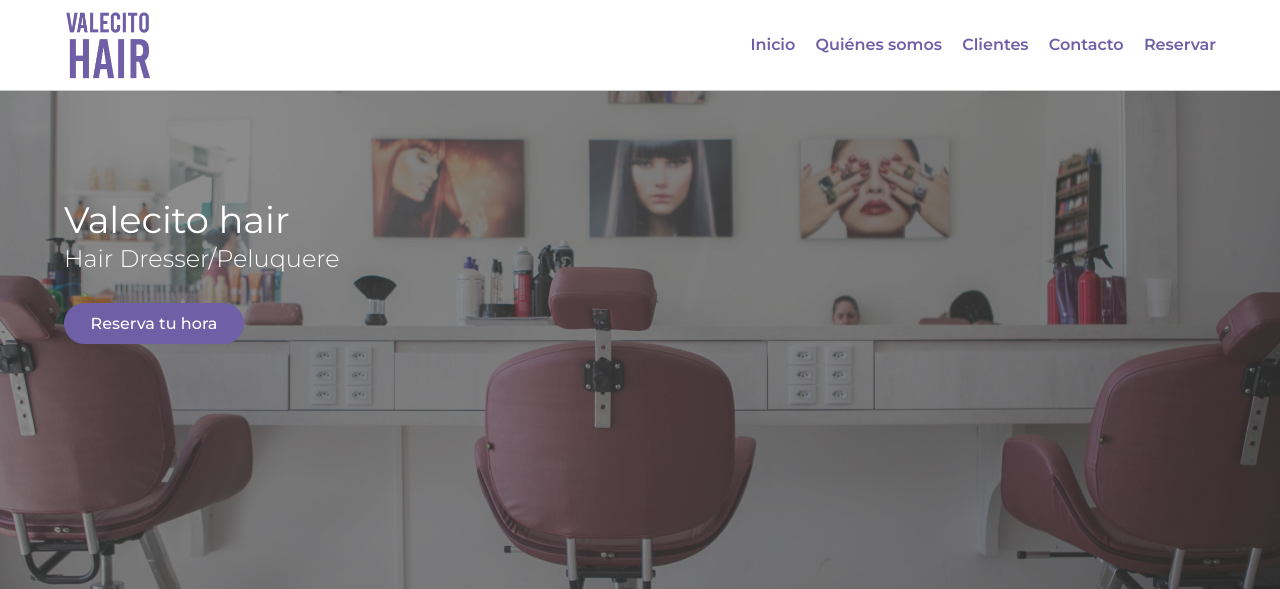
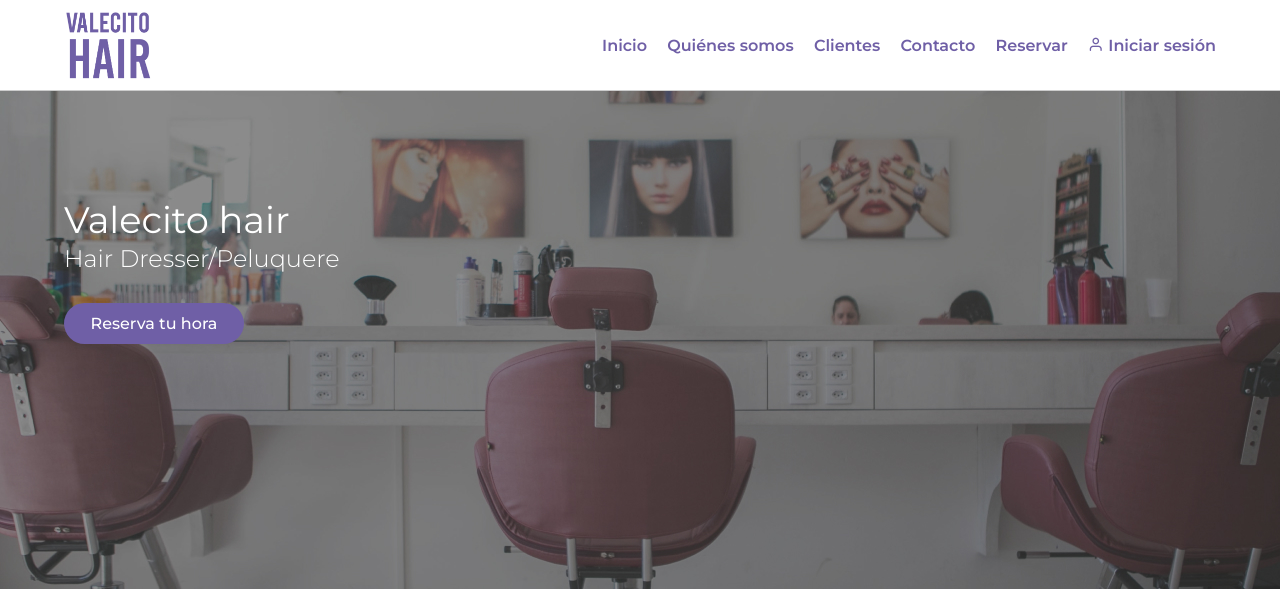
Before and after one commit to kavalle/valecito-hair, a Django app: page / in a window 1280 px wide. Shown: the top 589 px of the page. Run offline with Django 3.2, Linux system fonts and the light colour scheme; some web fonts are replaced.

Commit message:
menu cerrar sesión e iniciar sesión

```diff
--- a/main/templates/inicio.html
+++ b/main/templates/inicio.html
@@ -22,6 +22,10 @@
           <a class="menu-link" href="#gallery">Clientes</a>
           <a class="menu-link" href="#contact">Contacto</a>
           <a class="menu-link" href="/reservar">Reservar</a>
+          <a class="menu-link" href="/iniciar-sesion">
+            <span class="icon-user"></span>
+            Iniciar sesión
+          </a>
         </nav>
         <button type="button" class="menu_mobile icon-menu" id="button_mobile_menu"></button>
       </div>
@@ -36,6 +40,10 @@
         <a class="menu-link" href="#gallery">Clientes</a>
         <a class="menu-link" href="#contact">Contacto</a>
         <a class="menu-link" href="/reservar">Reservar</a>
+        <a class="menu-link" href="/iniciar-sesion">
+          <span class="icon-user"></span>
+          Iniciar sesión
+        </a>
       </nav>
     </section>
 
--- a/main/templates/listar.html
+++ b/main/templates/listar.html
@@ -20,7 +20,10 @@
           <a class="menu-link" href="/">Clientes</a>
           <a class="menu-link" href="/">Contacto</a>
           <a class="menu-link" href="/reservar">Reservar</a>
-          <a class="menu-link" href="/cerrar-sesion">Salir</a>
+          <a class="menu-link" href="/cerrar-sesion">
+            <span class="icon-log-out"></span>
+            Salir
+          </a>
         </nav>
         <button type="button" class="menu_mobile icon-menu" id="button_mobile_menu"></button>
       </div>
```
Also changed, not shown: db.sqlite3.
